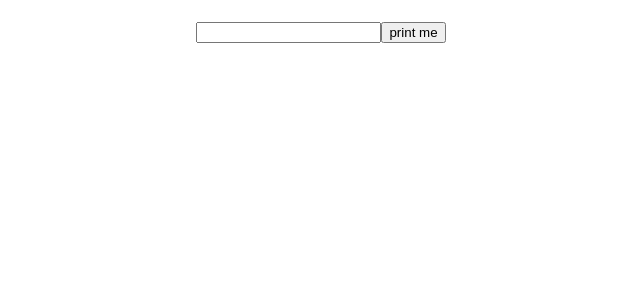
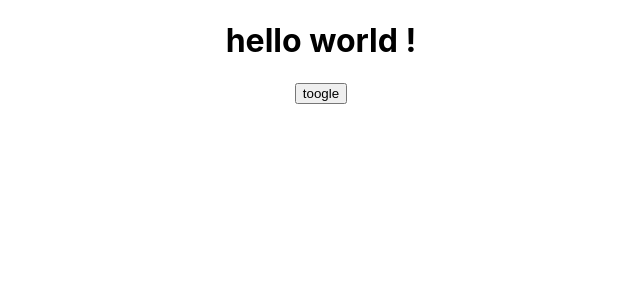
Before and after one commit to rolitiwari1234/Reactjs, a React (Create React App) app: page / in a window 1280 px wide. Shown: the top 300 px of the page, without its empty margins (319-959 px from the left). Built offline with nearby package versions, Linux system fonts and the light colour scheme.

Commit message:
hide,show toogle

```diff
--- a/src/App.js
+++ b/src/App.js
@@ -1,27 +1,19 @@
-import React,{useState} from 'react'
+import React from 'react'
 import logo from './logo.svg';
 import './App.css';
 
 function App(){
-  const [data,setData] = useState(null)
-  const [print,setPrint] = useState(false)
+  const [status,setStatus] = React.useState(true)
 
-  function getData(val)
-  {
-    console.warn(val.target.value)
-    setData(val.target.value)
-    setPrint(false)
-  }
 return (
     <div className="App">
      {
-      setPrint?
-      <h1>{data}</h1>
-      :null
+      status ?<h1>hello world !</h1> : null
      }
-     <input type = "text" onChange = {getData}/>
-     <button onClick = {()=>setPrint(true)}>print me </button>
-    </div>
+     {/* <button onClick = {()=>setStatus(false)}>hide</button>
+     <button onClick = {()=>setStatus(true)}>show</button> */}
+     <button onClick = {()=>setStatus(!status)}>toogle</button>
+     </div>
     )
 }
 
```
